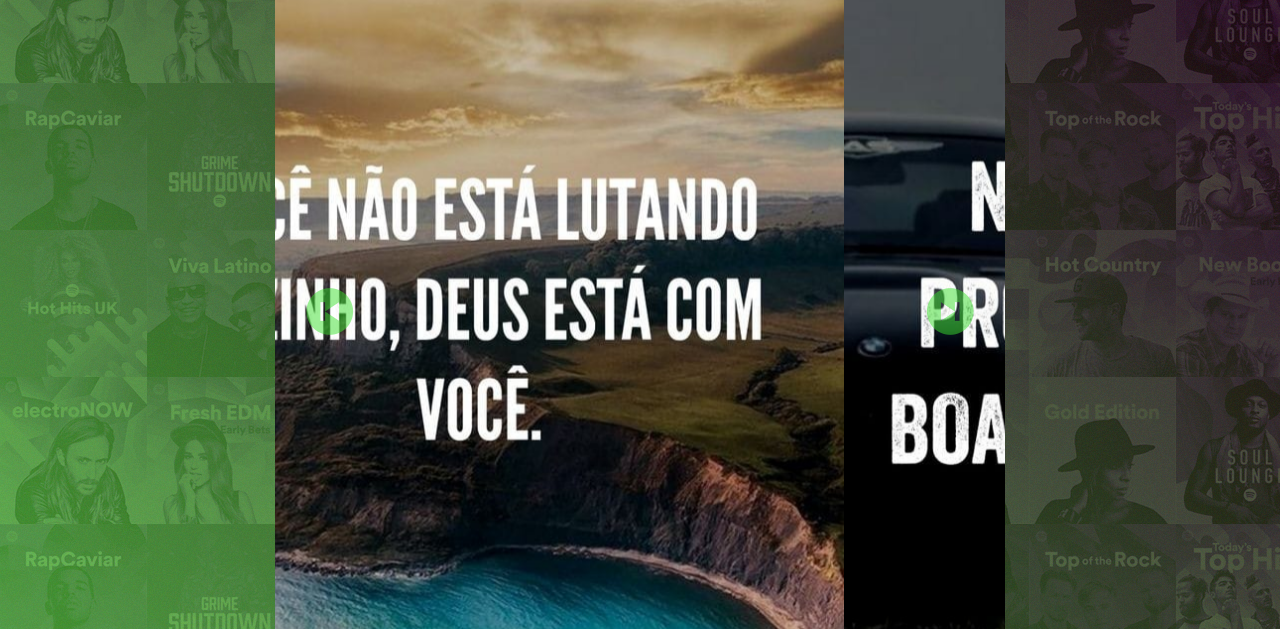
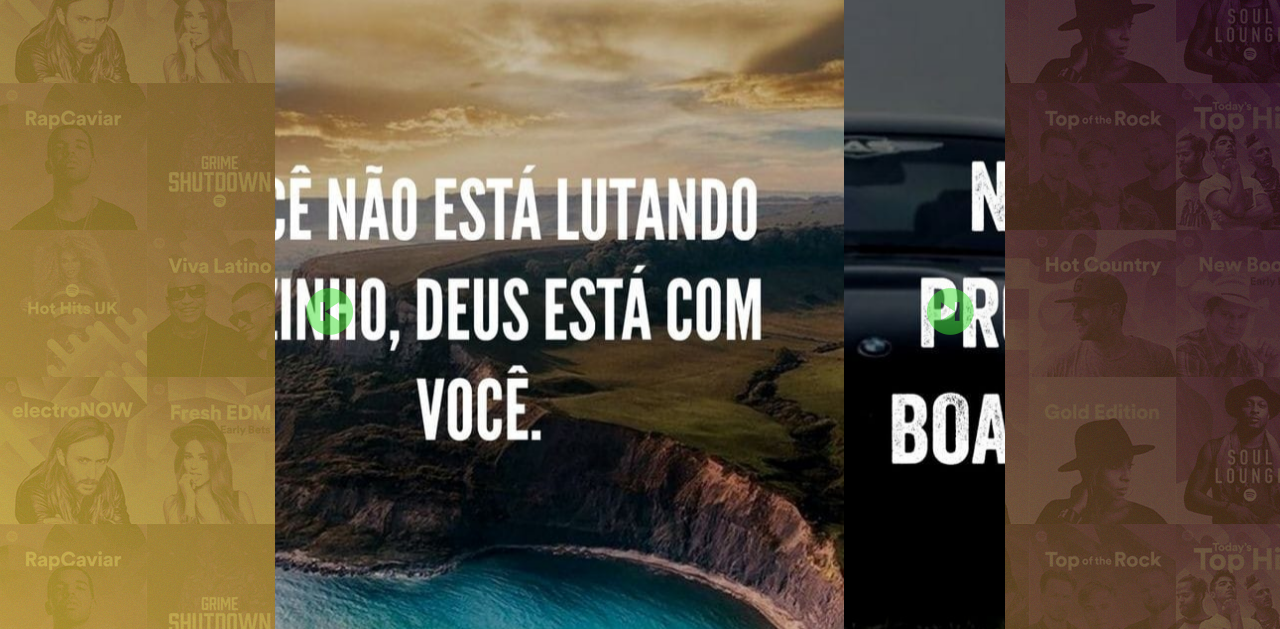
Before and after one commit to AlexandreLiberatto/carrosel2, a plain HTML site: page index.html in a window 1280 px wide. Shown: the part 64-693 px from the top of the page. Drawn offline with nearby package versions, Linux system fonts and the light colour scheme.

Commit message:
Alterando background

```diff
--- a/style.css
+++ b/style.css
@@ -6,7 +6,7 @@ html, body {
 body {
     background: url(img/capa.png),
                 url(img/ruido.png),
-                linear-gradient(50deg, #3cdf2e, #000);
+                linear-gradient(50deg, #dbd827, #000);
     background-attachment: fixed;
     font-family: Helvetica, Arial, sans-serif;
 }
@@ -30,6 +30,8 @@ h1:hover {
   height: 60vh;
   object-fit: cover;
   transition: transform 2s;
+ /*  border: solid red ; */
+
 }
 
 .container {
```
